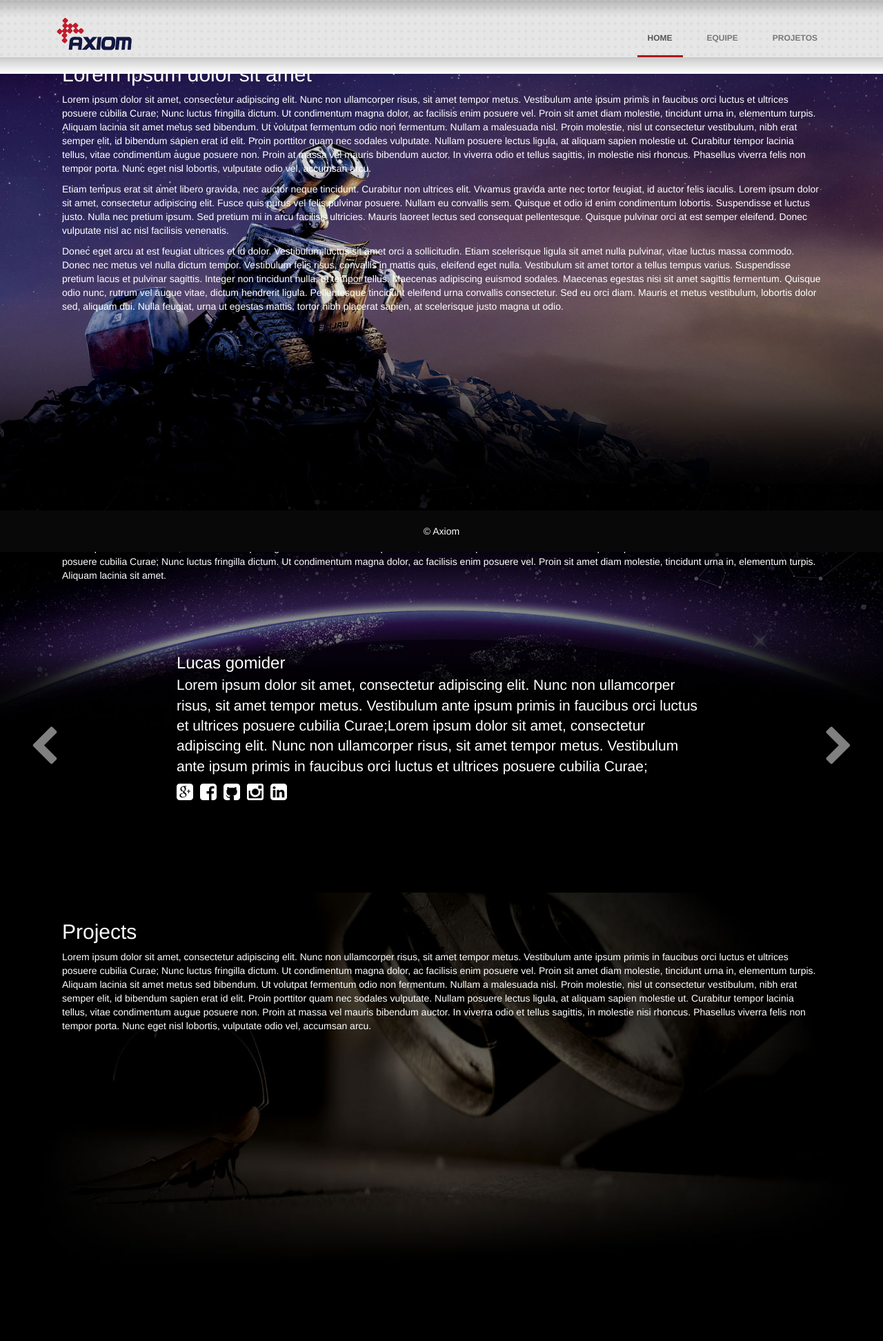
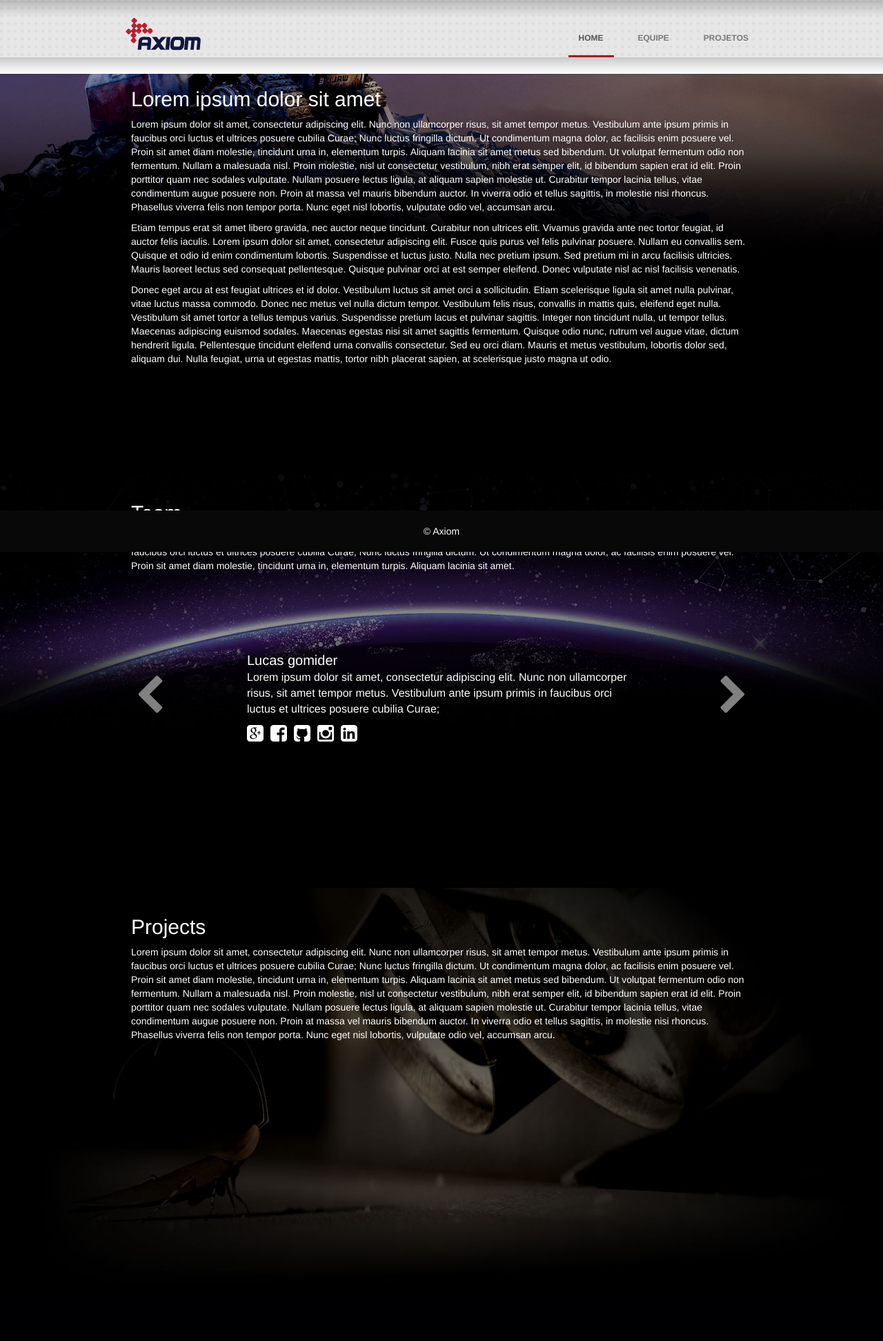
Before and after one commit to gabrielsecani/php_axiom_site, a PHP site: page / in a window 1280 px wide. Shown: the whole page at 69% size. After the commit the page ends 1817 px from the top, so only its background shows below. Run offline with PHP 8.4, Linux system fonts and the light colour scheme; some libraries are stand-ins or nearby versions.

Commit message:
adjusting

```diff
--- a/css/style.css
+++ b/css/style.css
@@ -1,5 +1,6 @@
 body > .container-fluid{
     padding: 0 !important;
+    margin-top: 87px;
 }
 
 html{
@@ -48,7 +49,6 @@ html{
 .navbar-toggle{
   margin-top: 43px;
 }
-
 .parallax{
     width: 100%;
     background-repeat: repeat-x;
@@ -58,7 +58,6 @@ html{
 
 .div1 {
     background: url(../images/background1.jpg) fixed;
-    margin-top: 51px;
 }
 .div2 {
     background: url(../images/background2.jpg) fixed;
@@ -71,10 +70,16 @@ html{
     background-color:#000;
     background-repeat: repeat-x;;
 }
+@media (max-width: 765px) {
+  .div1, .div2, .div3{
+    background-size: cover ;
+}
+}
 
 .content{
     padding:20px 0px;
     color: #fff;
+    min-height: 600px;
 }
 .content > h2,
 .content > p {
@@ -82,20 +87,19 @@ html{
 }
 /*CAROUSEL*/
 .carousel {
-  margin-top: 20px;
+  margin-top: 50px;
 }
 .carousel-caption {
   z-index: 10;
-  top: 30px;
   text-shadow:none;
   text-align: left;
 }
 
 .carousel-caption span{
-    font-size:24px;
+    font-size:20px;
 }
 .carousel .item {
-  height: 400px;
+  height: 250px;
 }
 .carousel .item ul{
     margin:0;
@@ -130,8 +134,7 @@ html{
 @media (min-width: 768px) {
   /* Bump up size of carousel content */
   .carousel-caption p {
-    font-size: 21px;
-    line-height: 1.4;
+    font-size: 16px;
   }
 }
 
@@ -166,3 +169,9 @@ footer div{
 .wall_e_robocup body{
   background: none;
 }
+
+@media (min-width: 1200px){
+  .container {
+    width: 970px !important;
+  }
+}
--- a/index.html
+++ b/index.html
@@ -38,7 +38,7 @@
 <div class="container-fluid">
     <div class="parallax div1" data-divisor="1">
         <div class="container">
-            <div class="content" style="min-height: 650px;">
+            <div class="content">
                 <h2>Lorem ipsum dolor sit amet</h2>
                 <p>
                     Lorem ipsum dolor sit amet, consectetur adipiscing elit. Nunc non ullamcorper risus, sit amet tempor metus. Vestibulum ante ipsum primis in faucibus orci luctus et ultrices posuere cubilia Curae; Nunc luctus fringilla dictum. Ut condimentum magna dolor, ac facilisis enim posuere vel. Proin sit amet diam molestie, tincidunt urna in, elementum turpis. Aliquam lacinia sit amet metus sed bibendum. Ut volutpat fermentum odio non fermentum. Nullam a malesuada nisl. Proin molestie, nisl ut consectetur vestibulum, nibh erat semper elit, id bibendum sapien erat id elit. Proin porttitor quam nec sodales vulputate. Nullam posuere lectus ligula, at aliquam sapien molestie ut. Curabitur tempor lacinia tellus, vitae condimentum augue posuere non. Proin at massa vel mauris bibendum auctor. In viverra odio et tellus sagittis, in molestie nisi rhoncus. Phasellus viverra felis non tempor porta. Nunc eget nisl lobortis, vulputate odio vel, accumsan arcu.
@@ -61,15 +61,13 @@
                 <p>
                     Lorem ipsum dolor sit amet, consectetur adipiscing elit. Nunc non ullamcorper risus, sit amet tempor metus. Vestibulum ante ipsum primis in faucibus orci luctus et ultrices posuere cubilia Curae; Nunc luctus fringilla dictum. Ut condimentum magna dolor, ac facilisis enim posuere vel. Proin sit amet diam molestie, tincidunt urna in, elementum turpis. Aliquam lacinia sit amet.
                 </p>
-            </div>
-        </div>
             <div id="myCarousel" class="carousel slide" data-ride="carousel" data-interval="false">
               <div class="carousel-inner">
                 <div class="item active">
                   <div class="container">
                     <div class="carousel-caption">
                       <span>Lucas gomider</span>
-                      <p>Lorem ipsum dolor sit amet, consectetur adipiscing elit. Nunc non ullamcorper risus, sit amet tempor metus. Vestibulum ante ipsum primis in faucibus orci luctus et ultrices posuere cubilia Curae;Lorem ipsum dolor sit amet, consectetur adipiscing elit. Nunc non ullamcorper risus, sit amet tempor metus. Vestibulum ante ipsum primis in faucibus orci luctus et ultrices posuere cubilia Curae; </p>
+                      <p>Lorem ipsum dolor sit amet, consectetur adipiscing elit. Nunc non ullamcorper risus, sit amet tempor metus. Vestibulum ante ipsum primis in faucibus orci luctus et ultrices posuere cubilia Curae; </p>
                         <ul>
                             <li><a href="#"><i class="fa fa-google-plus-square fa-2x"></i></a></li>
                             <li><a href="#"><i class="fa fa-facebook-square fa-2x"></i></a></li>
@@ -114,11 +112,13 @@
               <a class="left carousel-control" href="#myCarousel" role="button" data-slide="prev"><i class="fa fa-chevron-left fa-3x"></i></a>
               <a class="right carousel-control" href="#myCarousel" role="button" data-slide="next"><i class="fa fa-chevron-right fa-3x"></i></a>
             </div>
+        </div>
+            </div>
     </div>
 
     <div class="parallax div3" data-divisor="3">
         <div class="container">
-            <div class="content" style="min-height: 650px;">
+            <div class="content">
                 <h2>Projects</h2>
                 <p>
                     Lorem ipsum dolor sit amet, consectetur adipiscing elit. Nunc non ullamcorper risus, sit amet tempor metus. Vestibulum ante ipsum primis in faucibus orci luctus et ultrices posuere cubilia Curae; Nunc luctus fringilla dictum. Ut condimentum magna dolor, ac facilisis enim posuere vel. Proin sit amet diam molestie, tincidunt urna in, elementum turpis. Aliquam lacinia sit amet metus sed bibendum. Ut volutpat fermentum odio non fermentum. Nullam a malesuada nisl. Proin molestie, nisl ut consectetur vestibulum, nibh erat semper elit, id bibendum sapien erat id elit. Proin porttitor quam nec sodales vulputate. Nullam posuere lectus ligula, at aliquam sapien molestie ut. Curabitur tempor lacinia tellus, vitae condimentum augue posuere non. Proin at massa vel mauris bibendum auctor. In viverra odio et tellus sagittis, in molestie nisi rhoncus. Phasellus viverra felis non tempor porta. Nunc eget nisl lobortis, vulputate odio vel, accumsan arcu.
--- a/js/script.js
+++ b/js/script.js
@@ -12,7 +12,7 @@ $(function(){
                 // O atributo data-divisor vai definir a velocidade do efeito
                 var divisor = typeof obj.attr('data-divisor') == 'undefined' ? 4 : obj.attr('data-divisor');
                 offset.forEach(function(item) {
-                    if(window_scrolltop + 150 >= item){
+                    if(window_scrolltop + 250 >= item){
                         d_divisor = offset.indexOf(item)
                         $(".nav li").removeClass("active");
                         $(".nav li a[data-divisor="+(d_divisor+1)+"]").parent('li').addClass("active");
@@ -41,7 +41,7 @@ $(function(){
         $(".navbar-collapse").removeClass("in")
         data_divisor = $("div[data-divisor="+this.attributes['data-divisor'].value +"]")
         $('html, body').animate({
-            scrollTop: parseInt(data_divisor.offset().top - 51)
+            scrollTop: parseInt(data_divisor.offset().top - 81)
         }, 1500);
         return false;
     });
--- a/robowall-e.html
+++ b/robowall-e.html
@@ -16,6 +16,7 @@
 <nav id="Navbar" class="navbar navbar-default navbar-fixed-top" role="navigation">
     <!-- Brand and toggle get grouped for better mobile display -->
     <div class="container-fluid">
+        <div class="container">
             <div class="navbar-header">
                 <button type="button" class="navbar-toggle" data-toggle="collapse" data-target="#navbarCollapse">
                     <span class="sr-only">Toggle navigation</span>
@@ -34,8 +35,9 @@
                 </ul>
             </div>
         </div>
+    </div>
 </nav>
-<div class="container-fluid">
+<div class="container">
         <div class="content">
             <h2>Lorem ipsum dolor sit amet</h2>
             <p>
```
Also changed, not shown: images/slider_delphi.png (deleted), images/slider_ruby.png (deleted). Lines whose indentation alone changed are shown as unchanged.
